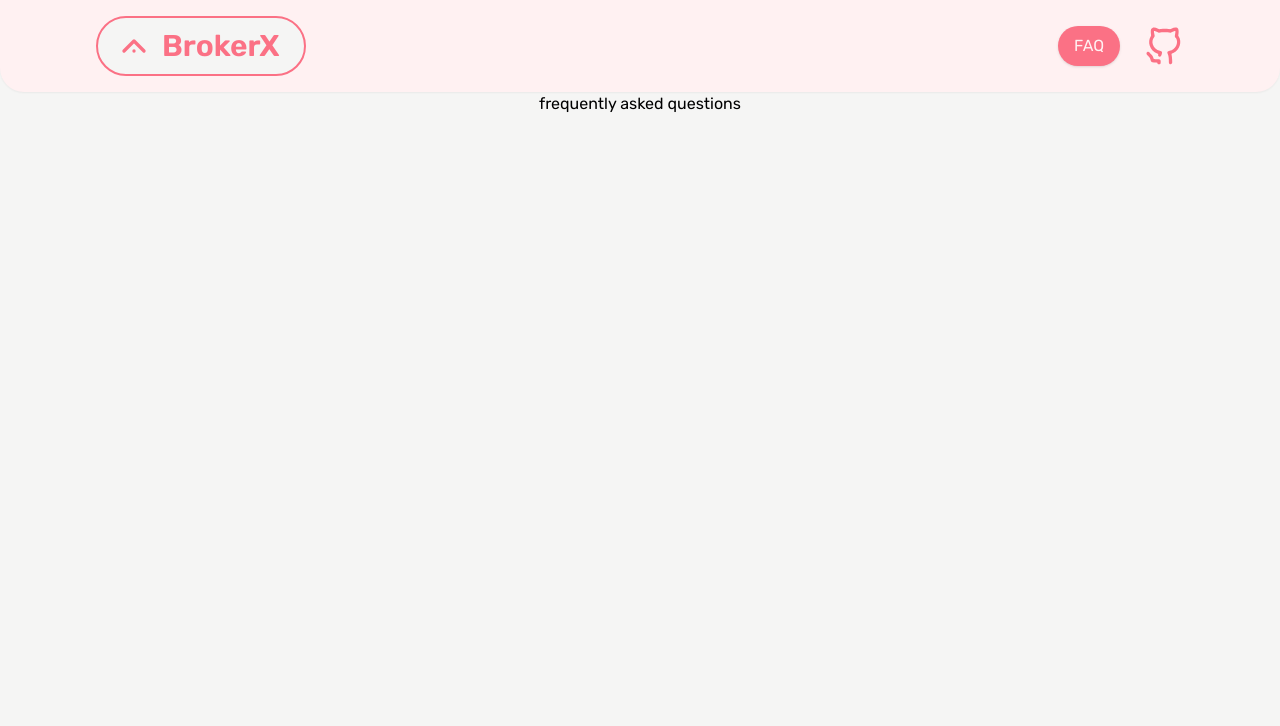
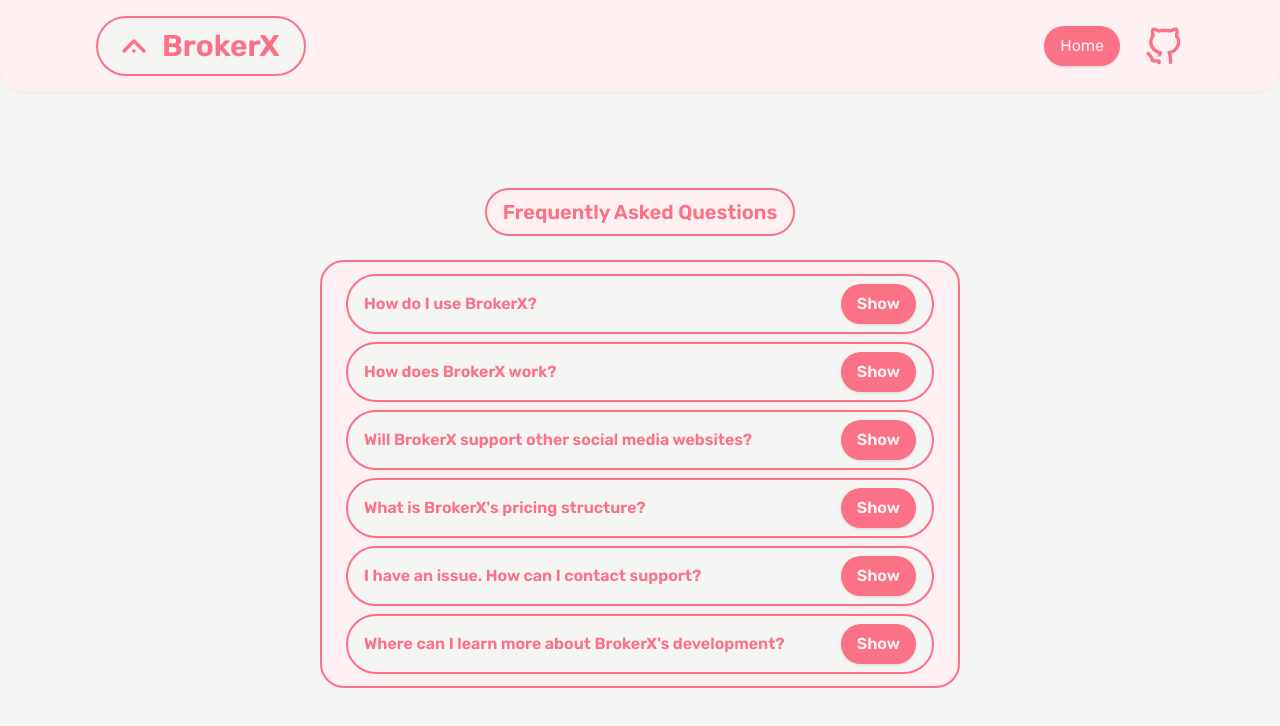
Before and after one commit to loganlucas13/broker-x, a React (Create React App) app: page /faq in a window 1280 px wide. Shown: the top 726 px of the page. Built offline with nearby package versions, Linux system fonts and the light colour scheme.

Commit message:
added faq section and made minor changes to Home

```diff
--- /dev/null
+++ b/src/components/BulletList.tsx
@@ -0,0 +1,27 @@
+import React from 'react';
+import BulletListEntry from './BulletListEntry';
+
+type BulletListProperties = {
+    entries: {
+        variant?: 'primary';
+        title: string;
+        description?: string;
+    }[];
+};
+
+const BulletList: React.FC<BulletListProperties> = ( {entries}) => {
+    return (
+        <div className="px-6 py-3 flex flex-col gap-2 border-2 border-rose-400 rounded-3xl bg-rose-50 w-1/2">
+            {entries.map((entry, index) => (
+                <BulletListEntry
+                    key={index}
+                    title={entry.title}
+                    description={entry.description}
+                    >
+                </BulletListEntry>
+            ))}
+        </div>
+    );
+}
+
+export default BulletList;
--- /dev/null
+++ b/src/components/BulletListEntry.tsx
@@ -0,0 +1,51 @@
+import React, { useState } from 'react';
+import Button from './Button';
+
+type BulletListEntryProperties = {
+    variant?: 'primary'; // for now, only 1 variant available (in the future, more may be added if necessary)
+    title: string;
+    description?: string; // optional - intended use for the FAQ list
+    children?: React.ReactNode;
+}
+
+const BulletListEntry: React.FC<BulletListEntryProperties> = ({
+    variant = 'primary',
+    title,
+    description
+}) => {
+
+    const [isDescriptionVisible, setIsDescriptionVisible] = useState(false);
+
+    const divVariantStyling = {
+        'primary': "flex flex-col items-center text-rose-400",
+    }
+    const selectedDivVariantStyling = divVariantStyling[variant];
+
+    const titleVariantStyling = {
+        'primary': "flex justify-between items-center px-4 py-2 border-2 border-rose-400 rounded-full gap-10 bg-stone-100 font-semibold w-full z-10 hover:bg-rose-100 hover:cursor-pointer hover:underline hover:decoration-2 hover:decoration-dotted hover:underline-offset-8",
+    }
+    const selectedTitleVariantStyling = titleVariantStyling[variant];
+
+    const descriptionVariantStyling = {
+        'primary': "px-4 pt-14 pb-2 text-center bg-stone-100 border-2 border-rose-400 rounded-3xl -mt-12 w-full z-0",
+    }
+    const selectedDescriptionVariantStyling = descriptionVariantStyling[variant];
+
+    return (
+        <div className={`${selectedDivVariantStyling}`}>
+            <div className={`${selectedTitleVariantStyling}`} onClick={() => setIsDescriptionVisible(!isDescriptionVisible)}>
+                <span>{title}</span>
+                {description && (
+                    <Button onClick={() => setIsDescriptionVisible(!isDescriptionVisible)}>{isDescriptionVisible ? 'Hide' : 'Show'}</Button>
+                )}
+            </div>
+            {isDescriptionVisible && description && (
+                <div className={`${selectedDescriptionVariantStyling}`}>
+                    <span>{description}</span>
+                </div>
+            )}
+        </div>
+    );
+}
+
+export default BulletListEntry;
--- a/src/components/Button.tsx
+++ b/src/components/Button.tsx
@@ -10,7 +10,7 @@
 // OPTIONAL: 'external': (for external routing - ex. GitHub repository)
 type ButtonProperties = {
     variant?: 'primary' | 'secondary' | 'text' | 'icon';
-    children: React.ReactNode;
+    children?: React.ReactNode;
     onClick?: () => void;
     disabled?: boolean;
     to?: string;
--- a/src/components/FAQ.tsx
+++ b/src/components/FAQ.tsx
@@ -1,11 +1,46 @@
 import React from 'react';
 import Header from './Header';
+import Label from './Label';
+import BulletList from './BulletList';
 
 function FAQ() {
+
+    const faqEntries = [
+        {
+            title: "How do I use BrokerX?",
+            description: "To begin a stock analysis, from the Home page type in any stock symbol (for example, Apple's stock symbol is $AAPL). Then, click the arrow on the right end of the search bar and view the results!"
+        },
+        {
+            title: "How does BrokerX work?",
+            description: "Given your input (a specific stock symbol), BrokerX gathers information from X (or Twitter, whichever name you prefer) and performs sentiment analysis on the data recovered to determine whether or not you should buy or sell a stock."
+        },
+        {
+            title: "Will BrokerX support other social media websites?",
+            description: "I do not have any current plans to expand BrokerX's data retrieval pool. However, I am open to the idea in the future!"
+        },
+        {
+            title: "What is BrokerX's pricing structure?",
+            description: "BrokerX is and will remain free for the foreseeable future!"
+        },
+        {
+            title: "I have an issue. How can I contact support?",
+            description: "At the moment, I don't have a designated support email. However, in the meantime, you can post an issue on the GitHub repository for BrokerX (which you can navigate to by clicking the Octocat icon in the top right of the screen)."
+        },
+        {
+            title: "Where can I learn more about BrokerX's development?",
+            description: "The entire codebase is publicly available on a GitHub repository! You can access the repository by clicking the Octocat icon on the right side of the header."
+        }
+    ];
+
     return (
-        <div className="text-center bg-stone-100 min-h-screen w-full">
-            <Header></Header>
-            <span> frequently asked questions </span>
+        <div className="flex flex-col text-center bg-stone-100 min-h-screen w-full pb-10">
+            <Header variant='faq'></Header>
+            <div className="flex justify-center pt-24 pb-6">
+                <Label variant="large" text="Frequently Asked Questions"></Label>
+            </div>
+            <div className="flex justify-center">
+                <BulletList entries={faqEntries}></BulletList>
+            </div>
         </div>
     );
 }
--- a/src/components/Header.tsx
+++ b/src/components/Header.tsx
@@ -3,12 +3,24 @@
 import Logo from './Logo';
 import githubLogo from '../assets/images/github.svg';
 
-function Header() {
+type HeaderProperties = {
+    variant?: 'home' | 'faq';
+}
+
+const Header: React.FC<HeaderProperties> = ({
+    variant = 'home'
+}) => {
+    const variantButtons = {
+        'home': <Button variant="primary" children="FAQ" to="faq"></Button>,
+        'faq': <Button variant="primary" children="Home" to="/"></Button>
+    }
+    const selectedVariantButton = variantButtons[variant];
+
     return (
         <div className="flex justify-between items-center px-24 py-4 bg-rose-50 rounded-b-3xl shadow-sm">
             <Logo variant="background"></Logo>
             <div className="flex items-center gap-6">
-                <Button variant="primary" children="FAQ" to="faq"></Button>
+                {selectedVariantButton}
                 <Button variant="icon" children={githubLogo} external="https://github.com/loganlucas13/broker-x"></Button>
             </div>
         </div>
--- a/src/components/Home.tsx
+++ b/src/components/Home.tsx
@@ -6,7 +6,7 @@
 function Home() {
     return (
         <div className="text-center bg-stone-100 min-h-screen w-full">
-            <Header></Header>
+            <Header variant='home'></Header>
             <div className="pt-24 pb-12 flex justify-center">
                 <SearchBar></SearchBar>
             </div>
--- /dev/null
+++ b/src/components/Label.tsx
@@ -0,0 +1,26 @@
+import React from 'react';
+
+type LabelProperties = {
+    variant?: 'large' | 'small';
+    text: string;
+}
+
+const Label: React.FC<LabelProperties> = ({
+    variant = 'large',
+    text
+}) => {
+
+    const variantStyles = {
+        "large": "px-4 py-2 text-xl text-rose-400 font-semibold border-2 border-rose-400 rounded-full bg-rose-50",
+        "small": "text-rose-400 font-semibold"
+    }
+    const selectedVariantStyling = variantStyles[variant];
+
+    return (
+        <span className={`${selectedVariantStyling}`}>
+            {text}
+        </span>
+    );
+}
+
+export default Label;
--- a/src/components/Logo.tsx
+++ b/src/components/Logo.tsx
@@ -9,7 +9,6 @@
 const Logo: React.FC<LogoProperties> = ({
     variant = 'background'
 }) => {
-
     const defaultStyling = "flex flex-row items-center";
 
     // all available variant styles
--- a/src/components/Stock.tsx
+++ b/src/components/Stock.tsx
@@ -13,7 +13,7 @@
     name,
     symbol
 }) => {
-    const defaultStyling = "p-2 flex flex-row justify-between rounded-full items-center border-2 border-rose-400 gap-4 text-rose-400 bg-stone-100 hover:bg-rose-100";
+    const defaultStyling = "p-2 flex flex-row justify-between rounded-full items-center border-2 border-rose-400 gap-4 text-rose-400 bg-stone-100 hover:bg-rose-100 hover:underline hover:decoration-dotted hover:decoration-2 hover:underline-offset-8";
 
     return (
         <div className={`${defaultStyling}`}>
--- a/src/components/StockList.tsx
+++ b/src/components/StockList.tsx
@@ -1,10 +1,11 @@
 import React from 'react';
 import Stock from './Stock';
+import Label from './Label';
 
 function StockList() {
     return (
         <div className="flex flex-col gap-2">
-            <span className="text-rose-400 font-semibold">Top 5 Stocks (S&P 500)</span>
+            <Label variant="small" text="Top 5 Stocks (S&P 500)"></Label>
             <div className="px-6 py-3 flex flex-col gap-2 border-2 border-rose-400 rounded-3xl bg-rose-50">
                 <Stock name="Alphabet Class A" symbol="GOOGL"></Stock>
                 <Stock name="Amazon" symbol="AMZN"></Stock>
--- a/src/styles/index.css
+++ b/src/styles/index.css
@@ -10,6 +10,9 @@
 body {
     margin: 0;
     font-family: 'Rubik';
+    overflow: auto;
+    overscroll-behavior: contain;
+    scroll-behavior: smooth;
     -webkit-font-smoothing: antialiased;
     -moz-osx-font-smoothing: grayscale;
 }
```
